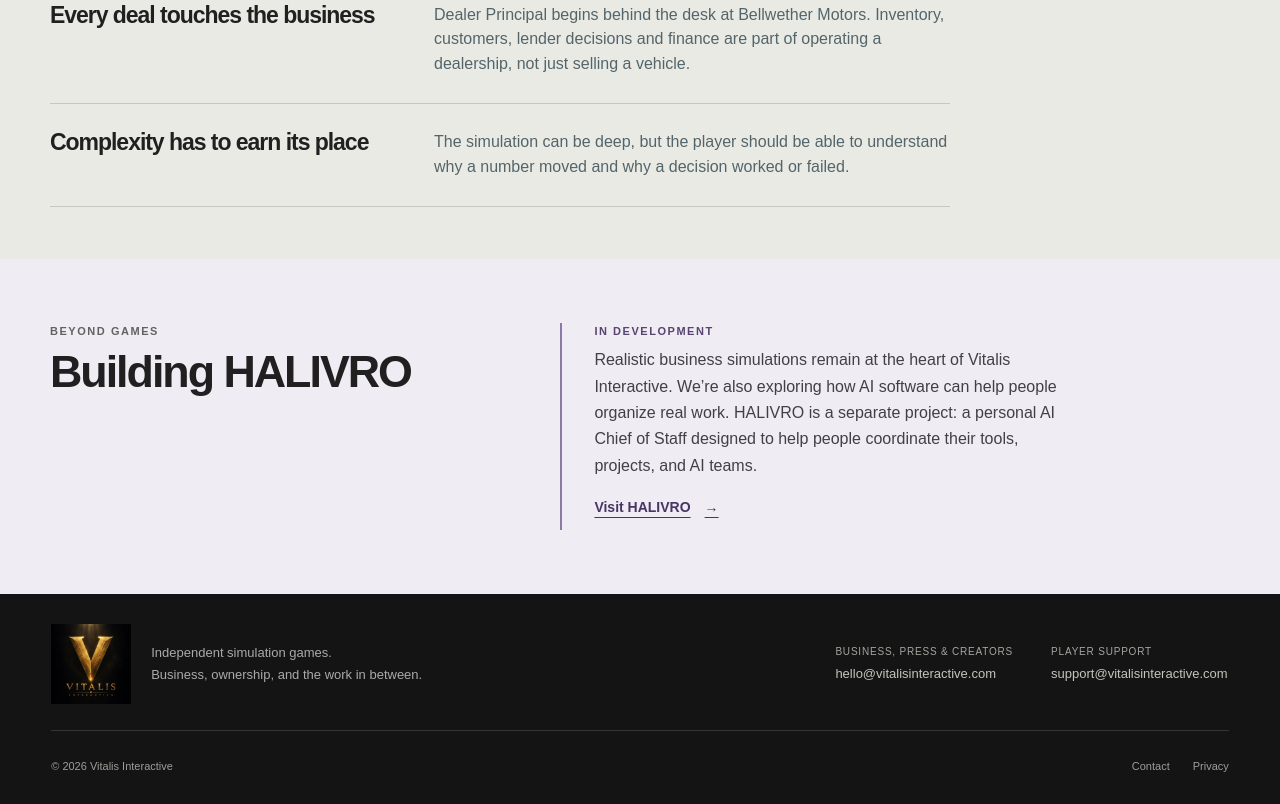
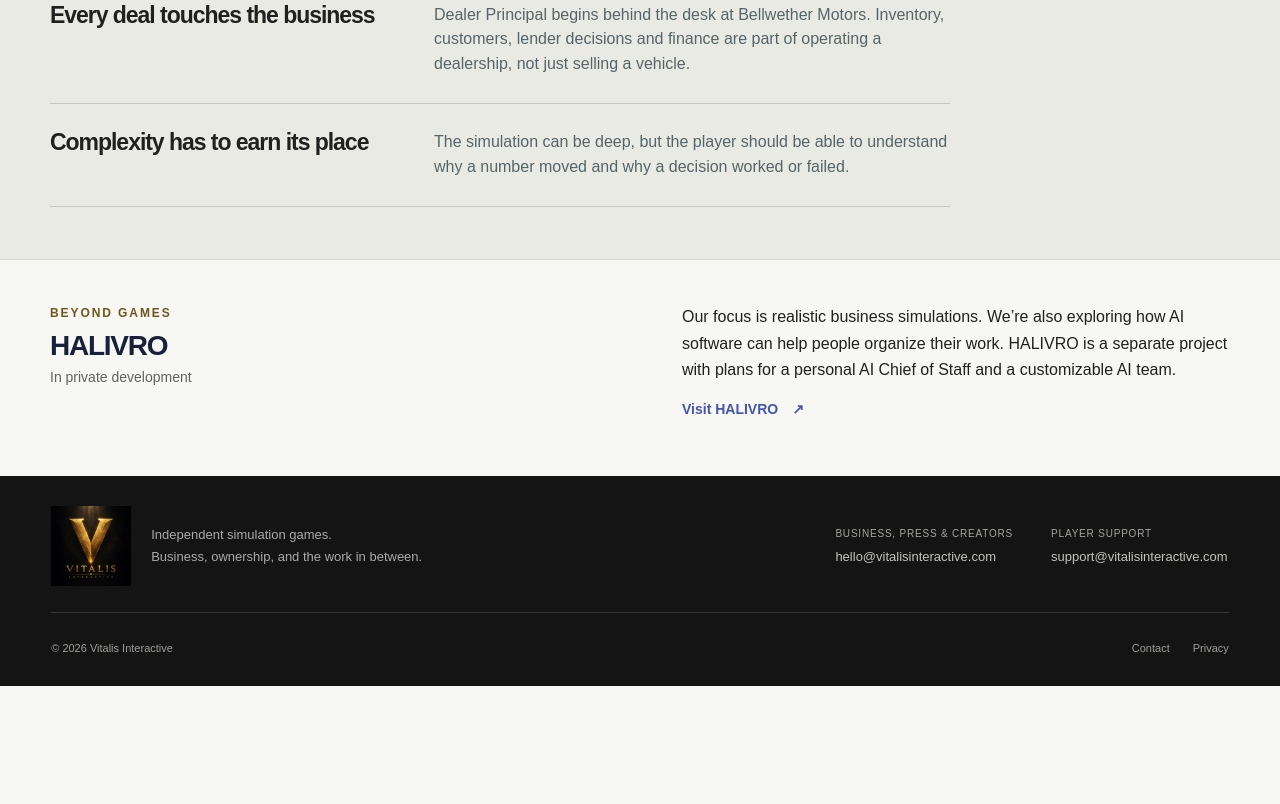
Before and after one commit to vitalisinteractive/vitalisinteractive.com, a plain HTML site: page studio.html in a window 1280 px wide. Shown: the part 1704-2508 px from the top of the page. After the commit the page ends 2390 px from the top, so only its background shows below. Drawn offline with Linux system fonts and the light colour scheme.

Commit message:
Polish the HALIVRO introduction

```diff
--- a/studio-refresh.css
+++ b/studio-refresh.css
@@ -31,44 +31,60 @@
 @media(max-width:359px){:root{--vi-gutter:17px}.vi-hero-copy h1{font-size:41px}.vi-section-heading h2{font-size:27px}.vi-section-heading{flex-wrap:wrap}.vi-game-meta{align-items:flex-start;flex-direction:column;gap:0}.vi-product-grid h1{font-size:38px}.vi-brand>span{font-size:13px}}
 @media(prefers-reduced-motion:reduce){html{scroll-behavior:auto!important}*,*::before,*::after{transition:none!important;animation:none!important}}
 
-/* HALIVRO editorial feature */
+/* HALIVRO */
 .vi-halivro {
-  padding-block: clamp(38px, 5vw, 68px);
-  background: #efedf3;
+  --halivro-navy: #17213b;
+  --halivro-indigo: #4655aa;
+  background: var(--vi-paper);
 }
-.vi-halivro-inner {
+.vi-halivro-home {
+  padding-block: clamp(26px, 3vw, 42px);
+}
+.vi-halivro-home-inner {
   display: grid;
-  grid-template-columns: minmax(0, 2fr) minmax(0, 3fr);
-  gap: clamp(24px, 5vw, 74px);
+  grid-template-columns: minmax(0, 1fr) minmax(0, 2fr);
+  gap: clamp(20px, 4vw, 56px);
   align-items: start;
 }
 .vi-halivro h2 {
-  margin: 8px 0 0;
-  font-size: clamp(30px, 3.5vw, 48px);
-  line-height: 1.1;
-  letter-spacing: -.045em;
+  color: var(--halivro-navy);
+  font-size: 26px;
+  margin: 0;
 }
-.vi-halivro-details {
-  border-inline-start: 2px solid #8b79a7;
-  padding-inline-start: clamp(16px, 2.5vw, 34px);
+.vi-legacy .vi-halivro-studio {
+  border-block-start: 1px solid var(--vi-rule);
+  padding-block: clamp(32px, 3.5vw, 48px);
 }
-.vi-halivro-status { color: #58446f; }
-.vi-halivro-details p {
-  max-width: 53ch;
-  margin: 8px 0 7px;
-  color: #414047;
+.vi-legacy .vi-halivro-studio h2 {
+  font-size: 28px;
+  margin-block-start: 8px;
+}
+.vi-halivro .vi-halivro-status {
+  color: var(--vi-muted);
+  font-size: 14px;
+  margin: 6px 0 0;
+}
+.vi-halivro .vi-halivro-copy p {
+  color: var(--vi-text);
   font-size: 16px;
   line-height: 1.65;
+  max-width: 62ch;
+  margin: 0 0 4px;
 }
 .vi-halivro .vi-halivro-link {
-  color: #493564;
+  color: var(--halivro-indigo);
+  text-decoration: none;
+}
+.vi-halivro-link:hover > :first-child {
   text-decoration: underline;
 }
-.vi-halivro .vi-halivro-link:hover { color: #251736; }
 .vi-halivro .vi-halivro-link:focus-visible {
-  outline-color: #58446f;
+  outline-color: var(--halivro-indigo);
   outline-offset: 3px;
 }
+@media (max-width: 980px) {
+  .vi-halivro-studio .intro-split { gap: 16px; }
+}
 @media (max-width: 620px) {
-  .vi-halivro-inner { grid-template-columns: minmax(0, 1fr); }
+  .vi-halivro-home-inner { grid-template-columns: minmax(0, 1fr); gap: 16px; }
 }
--- a/studio.html
+++ b/studio.html
@@ -43,16 +43,16 @@
       </div>
     </section>
 
-    <section class="vi-halivro" aria-labelledby="halivro-title">
-      <div class="container vi-halivro-inner">
+    <section class="section vi-halivro vi-halivro-studio" aria-labelledby="halivro-title">
+      <div class="container split intro-split">
         <div>
-          <span class="vi-kicker">Beyond games</span>
-          <h2 id="halivro-title">Building HALIVRO</h2>
+          <span class="eyebrow dark">Beyond games</span>
+          <h2 id="halivro-title">HALIVRO</h2>
+          <p class="vi-halivro-status">In private development</p>
         </div>
-        <div class="vi-halivro-details">
-          <span class="vi-kicker vi-halivro-status">In development</span>
-          <p>Realistic business simulations remain at the heart of Vitalis Interactive. We’re also exploring how AI software can help people organize real work. HALIVRO is a separate project: a personal AI Chief of Staff designed to help people coordinate their tools, projects, and AI teams.</p>
-          <a class="vi-inline-link vi-halivro-link" href="https://halivro.com/">Visit HALIVRO <span aria-hidden="true">→</span></a>
+        <div class="vi-halivro-copy">
+          <p>Our focus is realistic business simulations. We’re also exploring how AI software can help people organize their work. HALIVRO is a separate project with plans for a personal AI Chief of Staff and a customizable AI team.</p>
+          <a class="vi-inline-link vi-halivro-link" href="https://halivro.com/" target="_blank" rel="noopener noreferrer" aria-label="Visit HALIVRO (opens in a new tab)"><span>Visit HALIVRO</span> <span aria-hidden="true">↗</span></a>
         </div>
       </div>
     </section>
```
Also changed, not shown: index.html (+7 -8 lines).
